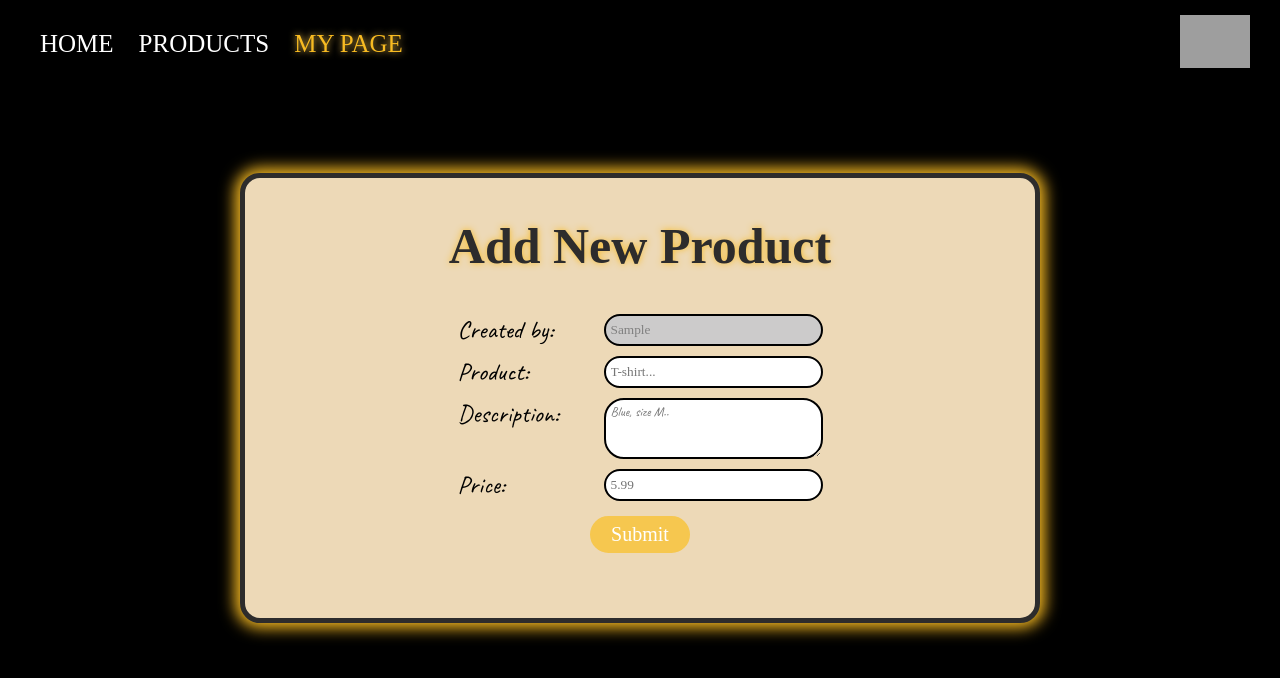
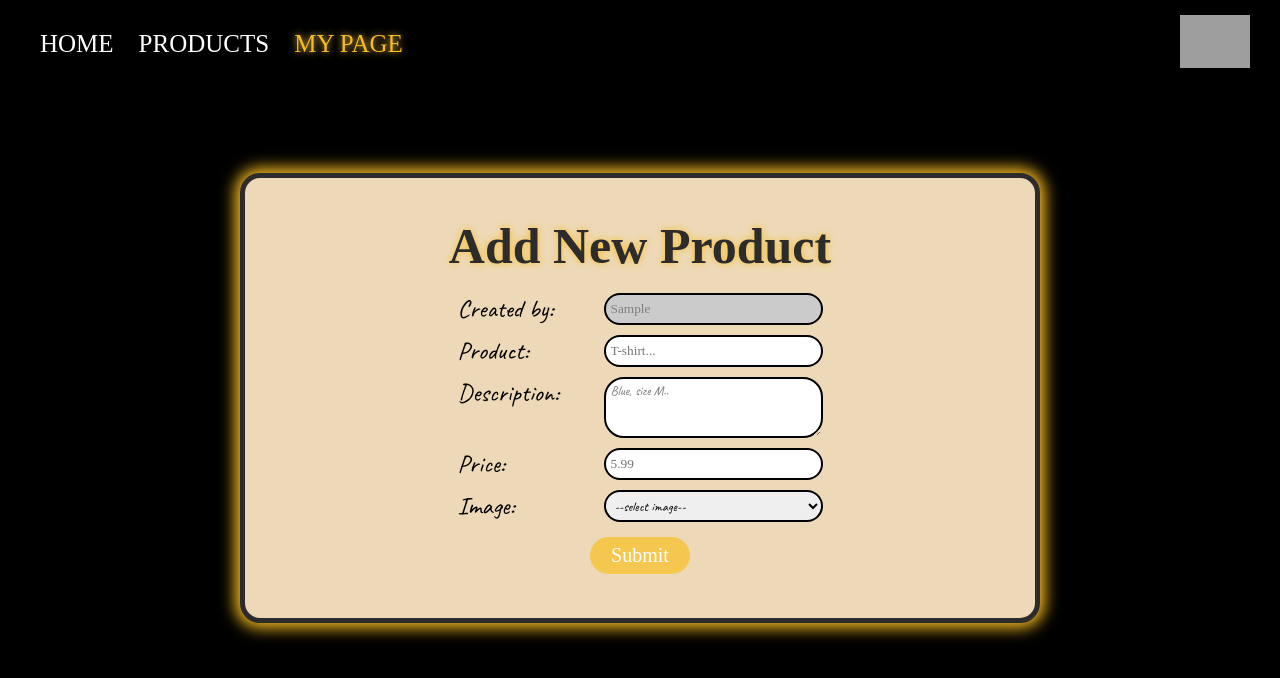
Before and after one commit to MartaZare/Shop, a React (Create React App) app: page /user/new-product in a window 1280 px wide. Both pictures are taken after typing "Sample" into the empty fields and a click on the button "Submit". Shown: the top 678 px of the page. Built offline with nearby package versions, Linux system fonts and the light colour scheme; data requests are answered from the project's data file; grey boxes are pictures that could not be loaded; a web font is replaced by a local one.

Commit message:
Added image choice in add functionality

```diff
--- a/db.json
+++ b/db.json
@@ -9,7 +9,6 @@
       "description": "WhisperWrap, the extraordinary talking scarf - trusted companion in both fashion and emotional well-being!",
       "bought": false
     },
-
     {
       "id": 2,
       "createdBy": "author",
@@ -19,7 +18,6 @@
       "description": "This ring offers liberation rather than domination, granting you the ability to resist and overcome the temptations of power.",
       "bought": false
     },
-
     {
       "id": 3,
       "createdBy": "author",
@@ -29,7 +27,6 @@
       "description": "These shoes will ensure that your destiny unfolds as it was meant to be! The built-in GPS guides your every step, leading the prince directly to your doorstep.",
       "bought": false
     },
-
     {
       "id": 4,
       "createdBy": "author",
@@ -89,11 +86,10 @@
       "createdBy": "author",
       "image": "images/magic-boot.png",
       "name": "Olympus Boots",
-      "price": 200.0,
+      "price": 200,
       "description": "These relics, spirited away from the Olympus, grant you otherworldly power. Caution: Wearing the Stolen Olympus Boots comes at a price, as the gods seek to reclaim what was taken.",
       "bought": false
     },
-
     {
       "id": 11,
       "createdBy": "author",
@@ -105,12 +101,40 @@
     }
   ],
   "images": [
-    { "image": "images/cloak.png", "name": "Cloak" },
-    { "image": "images/wizard-hat.png", "name": "Hat" },
-    { "image": "images/magic-ring.png", "name": "Ring" },
-    { "image": "images/amulet.png", "name": "Amulet" },
-    { "image": "images/magic-boot.png", "name": "Boots" },
-    { "image": "images/wings.png", "name": "Wings" },
-    { "image": "images/trousers.png", "name": "Pants" }
+    {
+      "id": 1,
+      "url": "images/cloak.png",
+      "name": "Cloak"
+    },
+    {
+      "id": 2,
+      "url": "images/wizard-hat.png",
+      "name": "Hat"
+    },
+    {
+      "id": 3,
+      "url": "images/magic-ring.png",
+      "name": "Ring"
+    },
+    {
+      "id": 4,
+      "url": "images/amulet.png",
+      "name": "Amulet"
+    },
+    {
+      "id": 5,
+      "url": "images/magic-boot.png",
+      "name": "Boots"
+    },
+    {
+      "id": 6,
+      " url": "images/wings.png",
+      "name": "Wings"
+    },
+    {
+      "id": 7,
+      "url": "images/trousers.png",
+      "name": "Pants"
+    }
   ]
 }
--- a/src/components/AddProduct.tsx
+++ b/src/components/AddProduct.tsx
@@ -1,6 +1,7 @@
-import { ChangeEvent, FormEvent, useState } from "react";
+import { ChangeEvent, FormEvent, useEffect, useState } from "react";
 import { API_URL } from "../other/Constants";
 import { useNavigate } from "react-router-dom";
+import { Image } from "../other/Types";
 
 interface AddProduct {
   currentUser: string;
@@ -11,8 +12,18 @@ function AddProduct(props: AddProduct) {
   const [title, setTitle] = useState("");
   const [description, setDescription] = useState("");
   const [price, setPrice] = useState(0);
+  const [image, setImage] = useState("");
+  const [imageDatabase, setImageDatabase] = useState<Image[]>([]);
 
   const navigate = useNavigate();
+
+  useEffect(() => {
+    fetch(`${API_URL}/images`)
+      .then((response) => response.json())
+      .then((json) => {
+        setImageDatabase(json);
+      });
+  }, []);
 
   function handleSubmit(event: FormEvent) {
     event.preventDefault();
@@ -21,6 +32,7 @@ function AddProduct(props: AddProduct) {
       method: "POST",
       body: JSON.stringify({
         createdBy: currentUser,
+        image: image,
         name: title,
         description: description,
         price: price,
@@ -44,6 +56,10 @@ function AddProduct(props: AddProduct) {
 
   const handlePrice = (event: ChangeEvent<HTMLInputElement>) => {
     setPrice(Number(event.target.value));
+  };
+
+  const handleImage = (event: ChangeEvent<HTMLSelectElement>) => {
+    setImage(event.target.value);
   };
 
   return (
@@ -97,6 +113,22 @@ function AddProduct(props: AddProduct) {
             />
           </div>
 
+          <div className="form-field">
+            <label htmlFor="image">Image:</label>
+            <select name="image" onChange={handleImage} value={image} required>
+              <option value="" disabled>
+                --select image--
+              </option>
+              {imageDatabase.map((image) => {
+                return (
+                  <option key={image.id} value={image.url}>
+                    {image.name}
+                  </option>
+                );
+              })}
+            </select>
+          </div>
+
           <button type="submit">Submit</button>
         </form>
       </div>
--- a/src/components/UserProductCard.tsx
+++ b/src/components/UserProductCard.tsx
@@ -21,7 +21,7 @@ function UserProductCard(props: UserProductCardProps) {
 
   return (
     <div key={id} className={"card"}>
-      <img src={image} alt="product_product_image"></img>
+      <img src={image} alt="product_product_image" />
       <>
         <h1>{name}</h1>
         <h2>{price}</h2>
--- a/src/other/Types.tsx
+++ b/src/other/Types.tsx
@@ -7,3 +7,9 @@ export type Product = {
   description: string;
   bought: boolean;
 };
+
+export type Image = {
+  url: string;
+  name: string;
+  id: number;
+};
--- a/src/style/Form.css
+++ b/src/style/Form.css
@@ -15,7 +15,8 @@
   justify-content: space-between;
 }
 .form-field input,
-.form-field textarea {
+.form-field textarea,
+.form-field select {
   width: 50%;
   border-radius: 20px;
   padding: 3px;
--- a/src/style/Form.scss
+++ b/src/style/Form.scss
@@ -16,7 +16,8 @@
   justify-content: space-between;
 
   input,
-  textarea {
+  textarea,
+  select {
     width: 50%;
     border-radius: 20px;
     padding: 3px;
```
Also changed, not shown: 1 other file (tests, documents, lock files or other folders).
